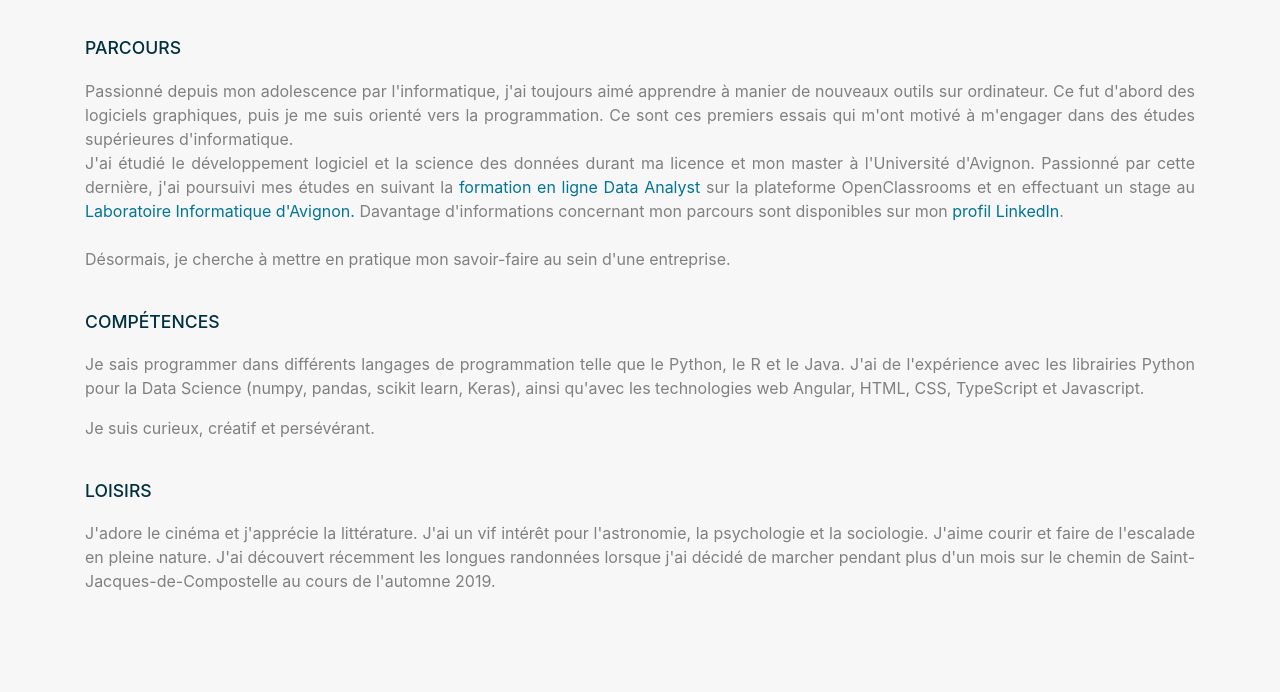
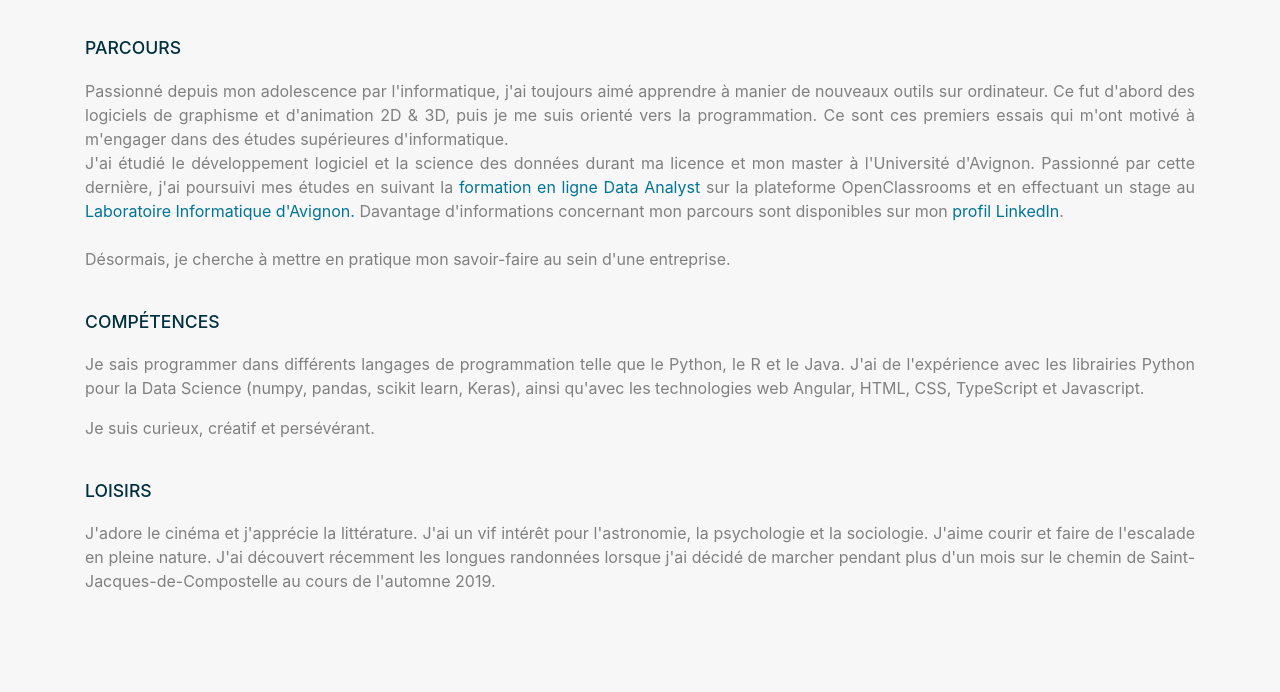
Before and after one commit to CharlieBrugvin/portfolio, a plain HTML site: page index.html in a window 1280 px wide. Shown: the part 4904-5596 px from the top of the page. Drawn offline with nearby package versions, Linux system fonts and the light colour scheme; a web font is replaced by a local one.

Commit message:
updated parcours section

```diff
--- a/index.html
+++ b/index.html
@@ -386,7 +386,7 @@
       <p>
         Passionné depuis mon adolescence par l'informatique,
         j'ai toujours aimé apprendre à manier de nouveaux outils sur ordinateur.
-        Ce fut d'abord des logiciels graphiques, puis je me suis orienté vers la programmation.
+        Ce fut d'abord des logiciels de graphisme et d'animation 2D & 3D, puis je me suis orienté vers la programmation.
         Ce sont ces premiers essais qui m'ont motivé à m'engager dans des études supérieures d'informatique.
         <br>
         J'ai étudié le développement logiciel et la science des données durant
```
